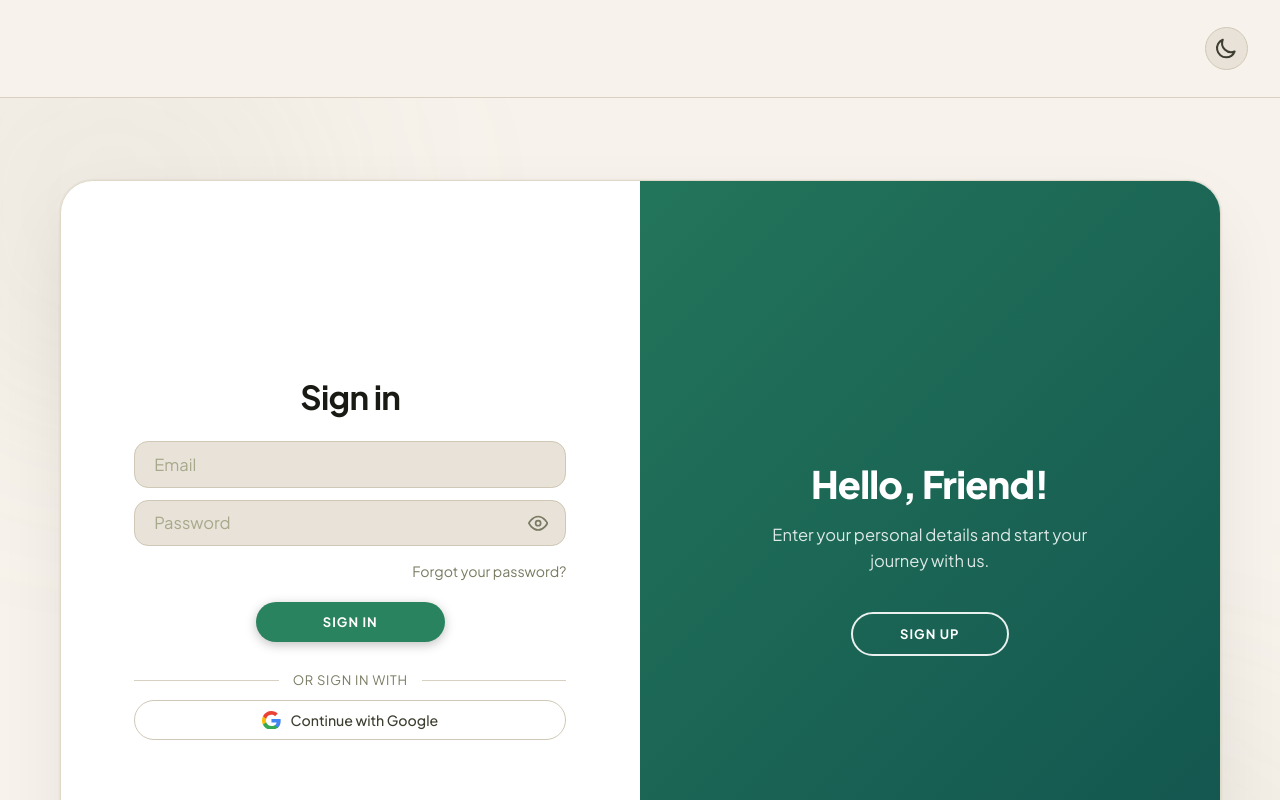
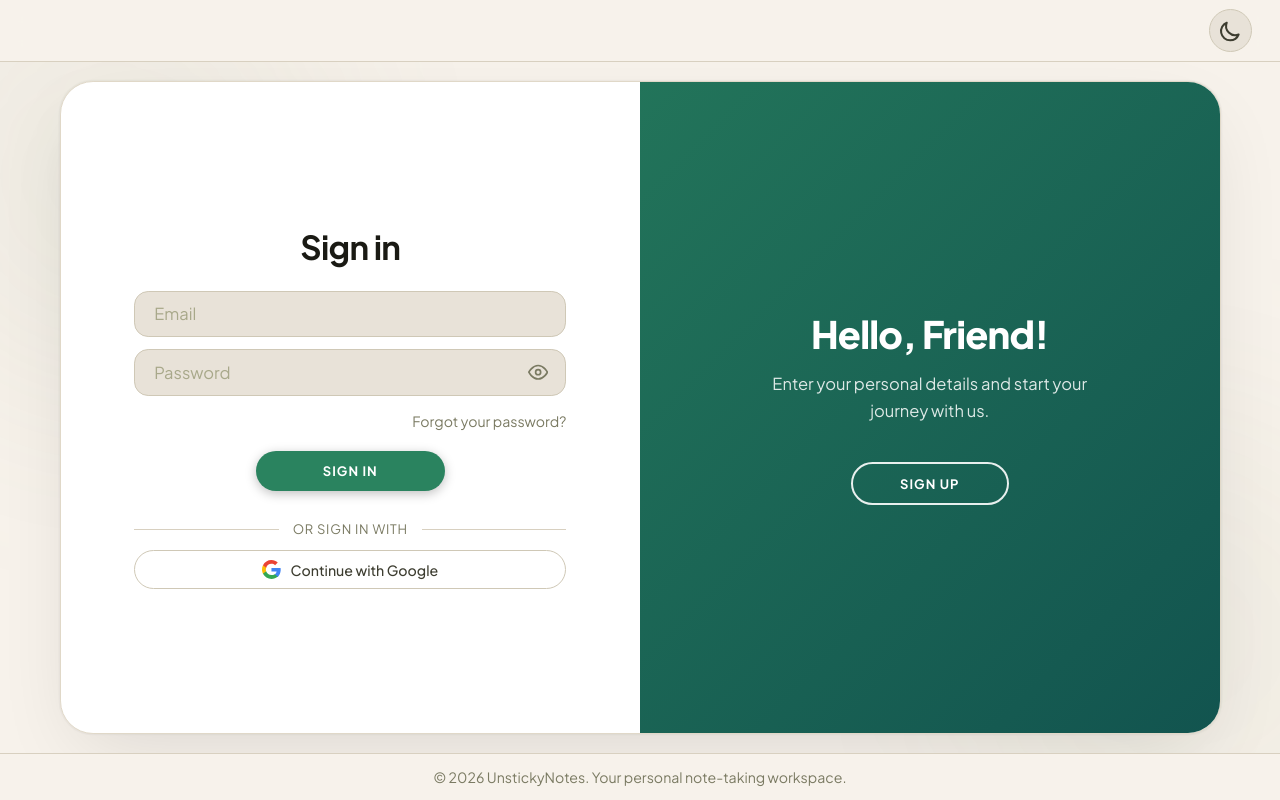
Before and after one commit to UnstickyNotes/Frontend, a React (Vite) app: page /login in a window 1280 px wide. Shown: the top 800 px of the page. Built offline with nearby package versions, Linux system fonts and the light colour scheme.

Commit message:
fixed scrollable auth page and decreased card width by 10px because card couldnt fill the screen side to side

```diff
--- a/src/App.css
+++ b/src/App.css
@@ -30,7 +30,10 @@
 
 /* ── Auth Page ───────────────────────────────────────────────── */
 .auth-page {
-  min-height: 100dvh;
+  height: 100%;
+  max-height: 100%;
+  width: 100%;
+  overflow: hidden;
   display: flex;
   flex-direction: column;
   background-color: var(--bg);
@@ -47,7 +50,7 @@
 
 .auth-topbar {
   width: 100%;
-  padding: 20px 24px;
+  padding: 0.5rem 1.5rem;
   display: flex;
   align-items: center;
   justify-content: flex-end;
@@ -55,14 +58,16 @@
   backdrop-filter: blur(8px);
   background-color: var(--header-bg);
   transition: background-color 0.2s ease, border-color 0.2s ease;
+  flex-shrink: 0;
 }
 
 .auth-main {
   flex: 1;
+  min-height: 0;
   display: flex;
   align-items: center;
   justify-content: center;
-  padding: 1.5rem;
+  padding: 0.75rem 1.5rem;
   position: relative;
   overflow: hidden;
 }
@@ -78,7 +83,8 @@
   position: relative;
   width: 100%;
   max-width: 860px;
-  min-height: 560px;
+  height: min(520px, calc(100% - 0.5rem));
+  min-height: 380px;
   border-radius: 1.75rem;
   overflow: hidden;
   background-color: var(--card-bg);
@@ -93,8 +99,9 @@
   display: flex;
   align-items: center;
   justify-content: center;
-  padding: 2rem 3rem;
+  padding: 1.25rem 2.5rem;
   transition: all 0.65s cubic-bezier(0.65, 0, 0.35, 1);
+  overflow-y: auto;
 }
 
 .auth-signin-panel { left: 0; width: 50%; z-index: 2; }
@@ -289,13 +296,19 @@ input:-webkit-autofill:active {
 .auth-overlay-btn:active { transform: scale(0.97); }
 
 .auth-footer {
-  padding: 1rem 1.5rem; text-align: center; font-size: 0.75rem;
-  color: var(--text-muted); border-top: 1px solid var(--border);
+  padding: 0.625rem 1.5rem;
+  text-align: center;
+  font-size: 0.75rem;
+  color: var(--text-muted);
+  border-top: 1px solid var(--border);
+  flex-shrink: 0;
 }
 
 /* ── App Layout ──────────────────────────────────────────────── */
 .app-layout {
-  display: flex; height: 100dvh; overflow: hidden;
+  display: flex;
+  height: 100%;
+  overflow: hidden;
   background-color: var(--bg);
   transition: background-color 0.2s ease;
 }
@@ -527,7 +540,7 @@ input:-webkit-autofill:active {
 /* ── Card Grid ───────────────────────────────────────────────── */
 .card-grid {
   display: grid;
-  grid-template-columns: repeat(auto-fill, minmax(240px, 300px));
+  grid-template-columns: repeat(auto-fill, minmax(240px, 280px));
   gap: 1rem; align-items: start;
 }
 
@@ -1037,7 +1050,7 @@ input:-webkit-autofill:active {
 
 /* ── Loading spinner ─────────────────────────────────────────── */
 .loading-screen {
-  width: 100%; height: 100dvh;
+  width: 100%; height: 100%;
   display: flex; align-items: center; justify-content: center;
   background-color: var(--bg); color: var(--text-muted);
   font-size: 0.875rem; gap: 0.5rem;
--- a/src/index.css
+++ b/src/index.css
@@ -143,17 +143,18 @@ html {
   -moz-osx-font-smoothing: grayscale;
   text-rendering: optimizeLegibility;
   height: 100%;
+  overflow: hidden;
 }
 
 body {
   height: 100%;
   background-color: var(--bg);
   transition: background-color 0.2s ease, color 0.2s ease;
+  overflow: hidden;
 }
 
 #root {
   height: 100%;
-  min-height: 100dvh;
   display: flex;
   flex-direction: column;
 }
```
